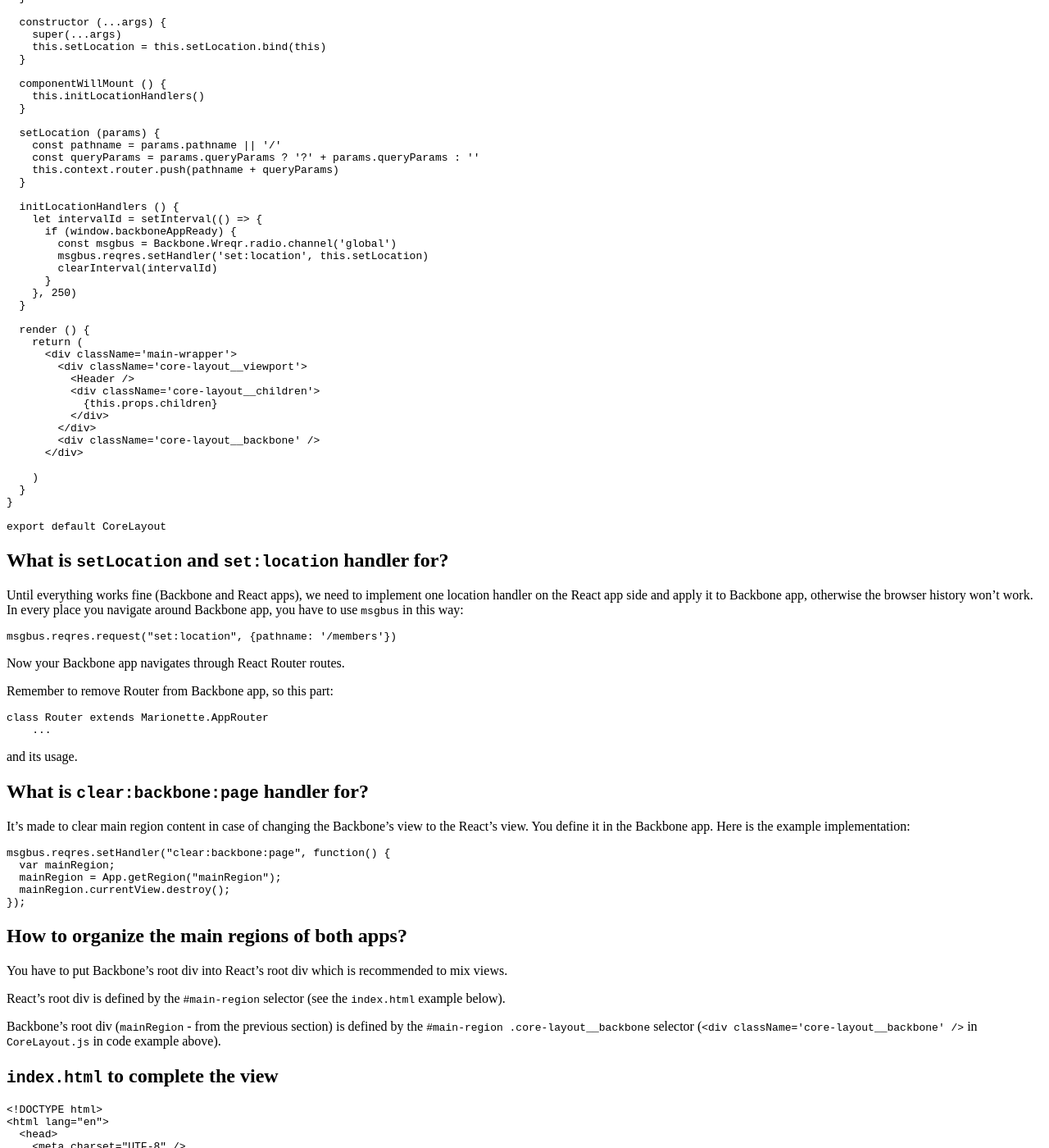
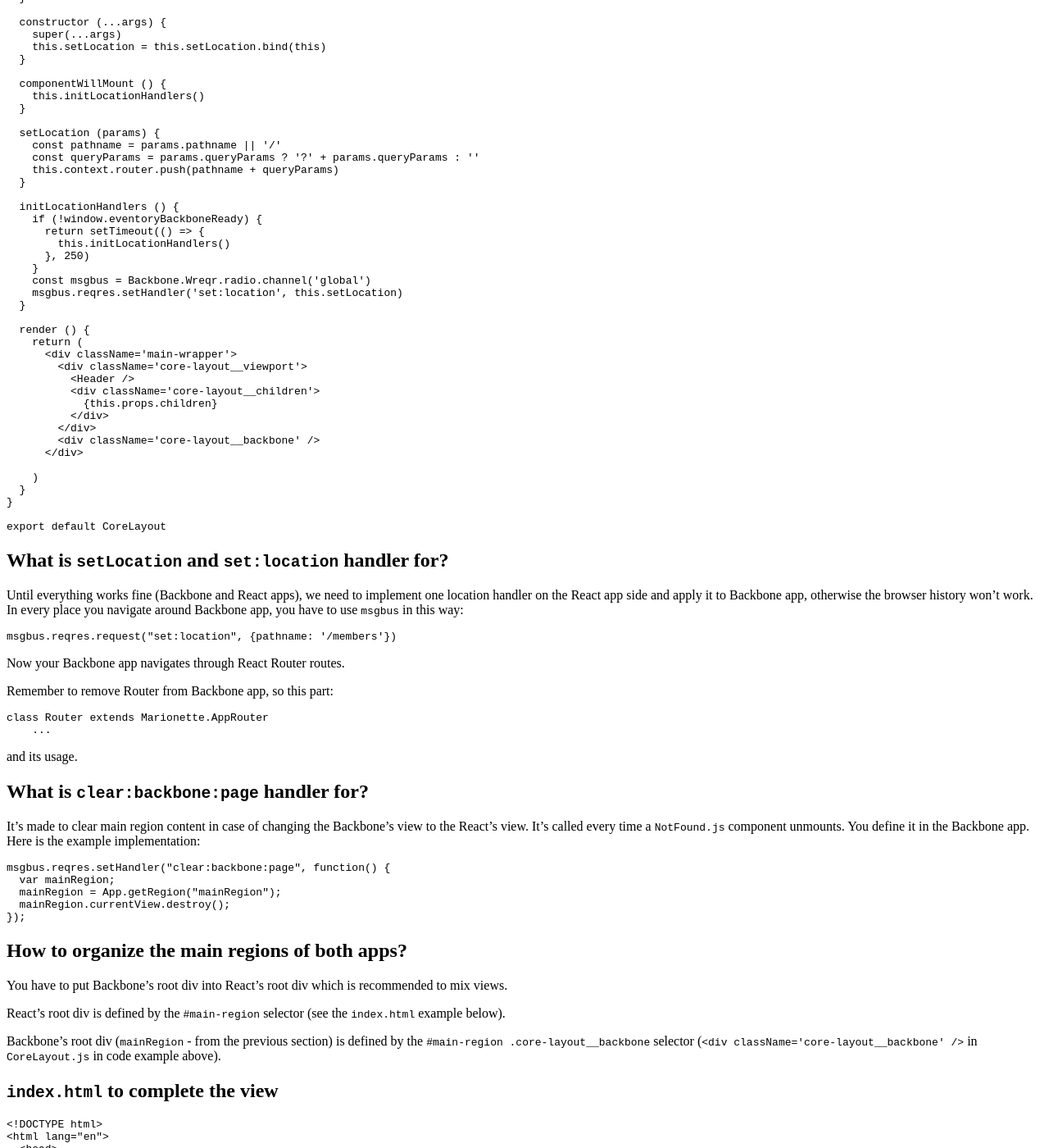
Before and after one commit to turkus/turkus.github.io, a Jekyll site: the page built from _posts/2017-07-04-backbone-marionette-react.md, in a window 1280 px wide and 1400 px high, scrolled down 3532 px. Shown: the whole window at 82% size. Built offline with Jekyll 4.4.1, drawn with Linux system fonts in a browser that asks for light colours; some of the changed text lies outside the part shown.

Commit message:
Refactoring

```diff
--- a/_posts/2017-07-04-backbone-marionette-react.md
+++ b/_posts/2017-07-04-backbone-marionette-react.md
@@ -147,12 +147,12 @@ then a util to deal with:
 import dispatchUrl from './dispatcher'
 
 const showBackbonePage = (pathname) => {
-  let intervalId = setInterval(() => {
-    if (window.backboneAppReady) {
-      dispatchUrl(pathname)
-      clearInterval(intervalId)
-    }
-  }, 250)
+  if (!window.eventoryBackboneReady) {
+    return setTimeout(() => {
+      showBackbonePage(pathname)
+    }, 250)
+  }
+  dispatchUrl(pathname)
 }
 
 export default showBackbonePage
@@ -241,13 +241,13 @@ class CoreLayout extends Component {
   }
 
   initLocationHandlers () {
-    let intervalId = setInterval(() => {
-      if (window.backboneAppReady) {
-        const msgbus = Backbone.Wreqr.radio.channel('global')
-        msgbus.reqres.setHandler('set:location', this.setLocation)
-        clearInterval(intervalId)
-      }
-    }, 250)
+    if (!window.eventoryBackboneReady) {
+      return setTimeout(() => {
+        this.initLocationHandlers()
+      }, 250)
+    }
+    const msgbus = Backbone.Wreqr.radio.channel('global')
+    msgbus.reqres.setHandler('set:location', this.setLocation)
   }
 
   render () {
@@ -293,7 +293,7 @@ and its usage.
 What is `clear:backbone:page` handler for?
 ---
 
-It's made to clear main region content in case of changing the Backbone's view to the React's view. You define it in the Backbone app. Here is the example implementation:
+It's made to clear main region content in case of changing the Backbone's view to the React's view. It's called every time a `NotFound.js` component unmounts. You define it in the Backbone app. Here is the example implementation:
 
 ~~~ javascript
 msgbus.reqres.setHandler("clear:backbone:page", function() {
```
